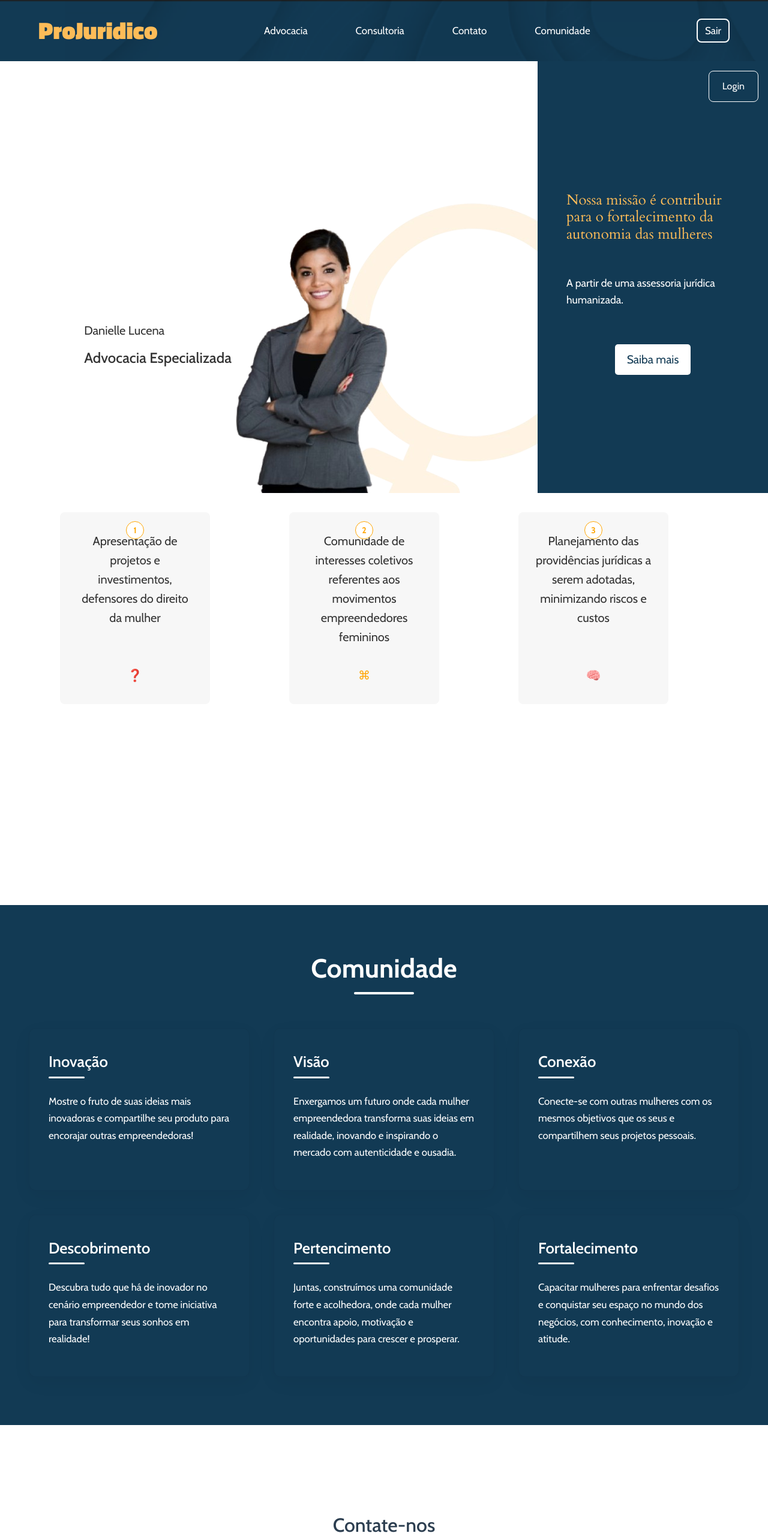
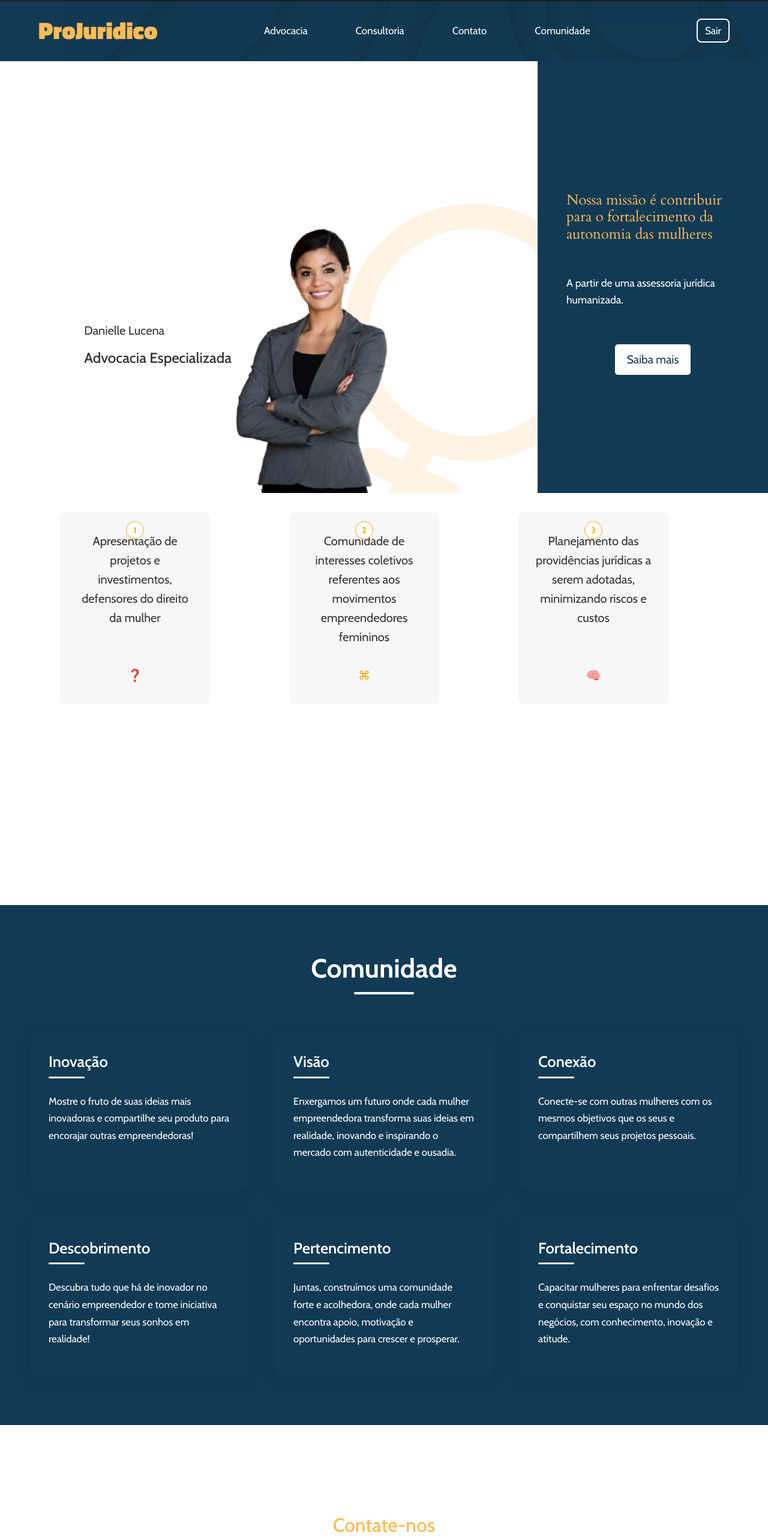
Before and after one commit to LucasWanderleyGomes/ProJuridico-front, a React (Vite) app in the folder projuridico_frontend/: page / in a window 1280 px wide. Shown: the top 2566 px of the page at 60% size. Built offline with nearby package versions, Linux system fonts and the light colour scheme; the HTML template or start-up script is replaced by a standard one; a web font is replaced by a local one.

Commit message:
modified:   projuridico_frontend/src/components/Hero.jsx 	modified:   projuridico_frontend/src/styles/Pages/Home.css 	modified:   projuridico_frontend/src/styles/components/Contact.css

```diff
--- a/projuridico_frontend/src/components/Hero.jsx
+++ b/projuridico_frontend/src/components/Hero.jsx
@@ -21,7 +21,6 @@ const Hero = () => {
         </div>
 
         <div className="call">
-            <button className="login">Login</button>
 
             <div className ="more">
              <h3>Nossa missão é contribuir para o fortalecimento da autonomia das mulheres </h3>
--- a/projuridico_frontend/src/styles/Pages/Home.css
+++ b/projuridico_frontend/src/styles/Pages/Home.css
@@ -13,7 +13,7 @@ body {
     /* padding: 0 20px; */
   }
 
-  /* Divisor visual */
+
   .divider {
     width: 100px;
     height: 2px;
--- a/projuridico_frontend/src/styles/components/Contact.css
+++ b/projuridico_frontend/src/styles/components/Contact.css
@@ -3,7 +3,7 @@
   margin: 0 auto;
   padding: 2rem;
   font-family: Arial, sans-serif;
-  color: #333;
+  color: #FDBC58;
   margin-top: 150px;
 }
 
@@ -14,7 +14,7 @@
 
 .title {
   font-size: 2rem;
-  color: #2c3e50;
+  color: #FDBC58;
   margin-bottom: 1rem;
 }
 
```
